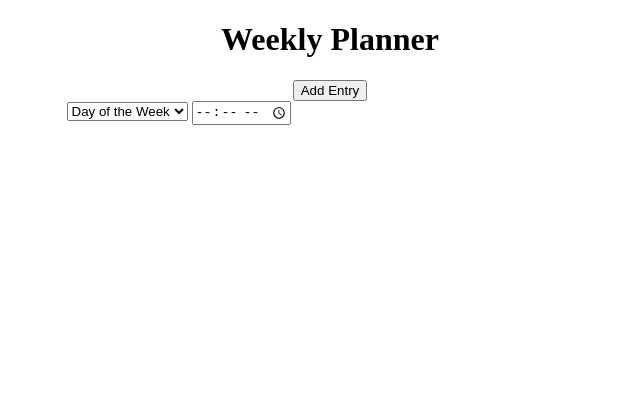
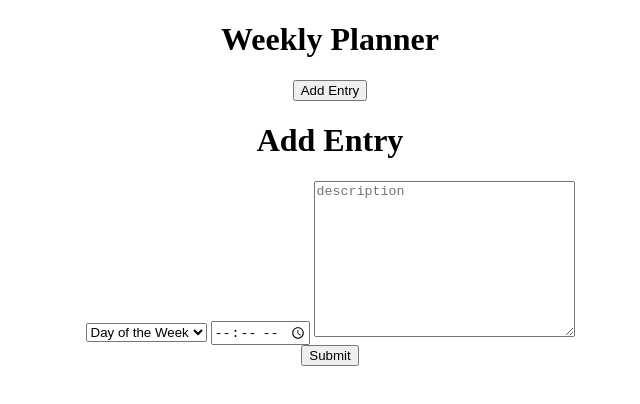
Before and after one commit to mgmauriello/week-planner, a website: page index.html in a window 1280 px wide. Shown: the whole page, without its empty margins (310-950 px from the left). Drawn offline with Linux system fonts and the light colour scheme.

Commit message:
completed form

```diff
--- a/index.html
+++ b/index.html
@@ -1,5 +1,6 @@
 <!DOCTYPE html>
 <html lang="en">
+
 <head>
   <meta charset="UTF-8">
   <meta name="viewport" content="width=device-width, initial-scale=1.0">
@@ -8,6 +9,7 @@
   <link rel="stylesheet" href="layout.css">
   <link rel="stylesheet" href="reset.css">
 </head>
+
 <body>
   <header class="center">
     <div class="container">
@@ -27,6 +29,8 @@
     </div>
 
     <div class="row add-entry-form">
+      <div class="column-full hidden">
+        <h1>Add Entry</h1>
         <form action="index.html">
           <!-- <input class="week" type="week"> -->
           <select name="day-of-week" id="">
@@ -41,8 +45,11 @@
           </select>
 
           <input type="time" min="">
+          <textarea class="text" rows="10" cols="30" placeholder="description"></textarea>
+          <input type="submit" class="submit">
 
         </form>
+      </div>
 
     </div>
 
@@ -52,4 +59,5 @@
 
   <script src="main.js"></script>
 </body>
+
 </html>
--- a/layout.css
+++ b/layout.css
@@ -1,6 +1,6 @@
-.hidden {
+/* .hidden {
   display: none !important;
-}
+} */
 
 .container {
   max-width: 575px;
```
Lines whose indentation alone changed are shown as unchanged.
